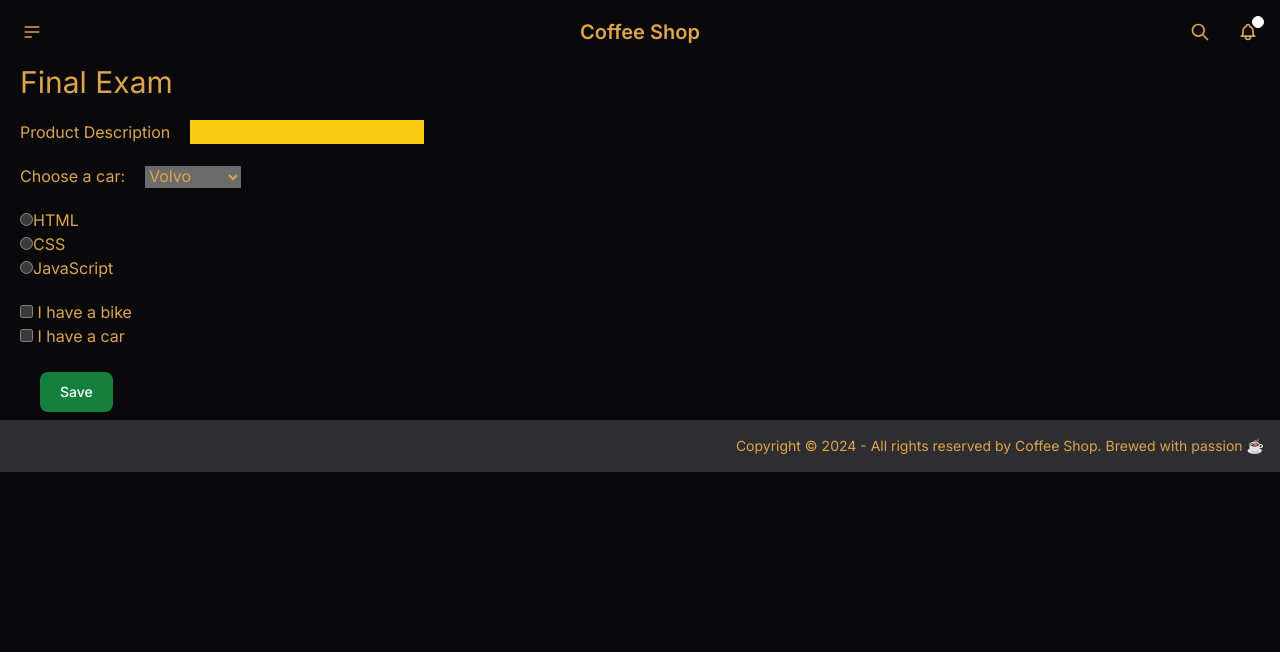
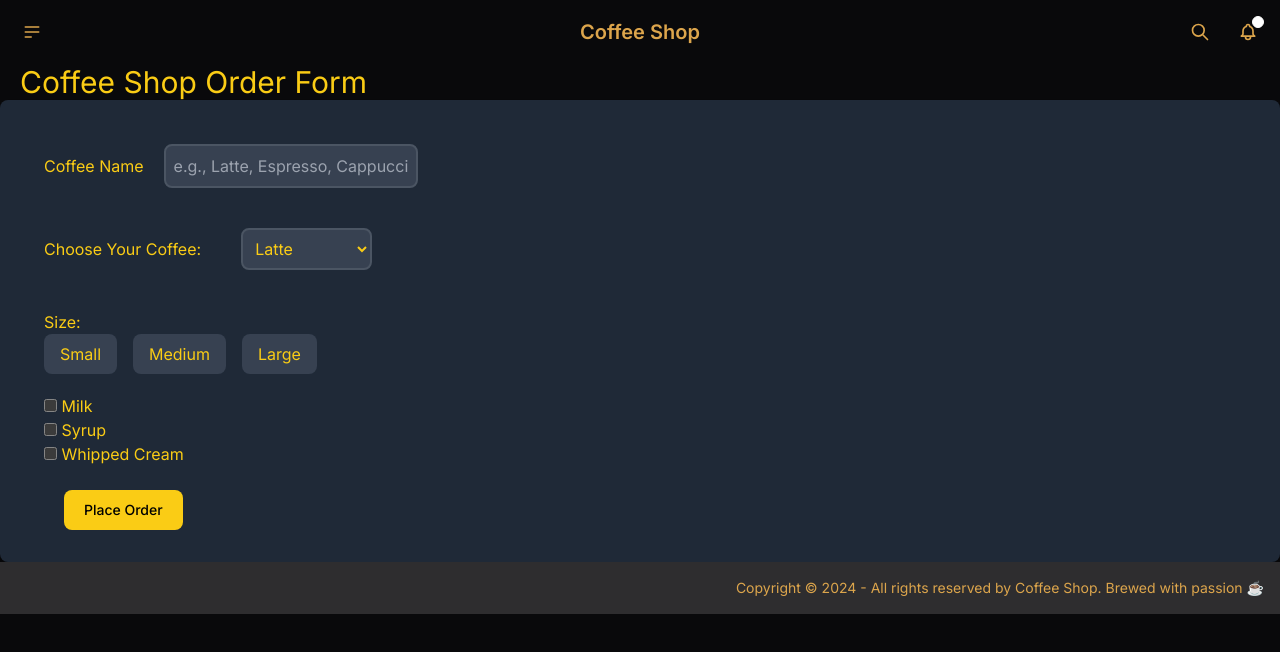
Before and after one commit to javedhumza01/exam2, a Next.js app: page /final in a window 1280 px wide. Shown: the top 652 px of the page. Built offline with nearby package versions, Linux system fonts and the light colour scheme.

Commit message:
final changes

```diff
--- a/app/final/page.tsx
+++ b/app/final/page.tsx
@@ -1,41 +1,68 @@
 export default function Page() {
-    return (
-      <>
-      <h1 className="text-3xl ml-5">Final Exam</h1>
-      <form>
-        <label htmlFor="product" className="ml-5">Product Description</label>
-        <input type="text" name="product" id="product" className="m-5 text-black bg-yellow-400"/>
+  return (
+    <>
+      <h1 className="text-3xl ml-5 text-yellow-400">Coffee Shop Order Form</h1>
+      <form className="p-6 bg-gray-800 rounded-lg shadow-md">
+
+
+        <label htmlFor="product" className="ml-5 text-yellow-400">Coffee Name</label>
+        <input
+          type="text"
+          name="product"
+          id="product"
+          className="m-5 text-yellow-400 bg-gray-700 border-2 border-gray-600 rounded-lg p-2"
+          placeholder="e.g., Latte, Espresso, Cappuccino"
+        />
         <br />
-        <label htmlFor="cars" className="mx-5">Choose a car:</label>
-        <select name="cars" id="cars">
-        <option value="volvo">Volvo</option>
-        <option value="saab">Saab</option>
-        <option value="mercedes">Mercedes</option>
-        <option value="audi">Audi</option>
+
+
+        <label htmlFor="coffee" className="mx-5 text-yellow-400">Choose Your Coffee:</label>
+        <select name="coffee" id="coffee" className="m-5 text-yellow-400 bg-gray-700 border-2 border-gray-600 rounded-lg p-2">
+          <option value="latte">Latte</option>
+          <option value="cappuccino">Cappuccino</option>
+          <option value="espresso">Espresso</option>
+          <option value="americano">Americano</option>
         </select>
 
         <br />
 
+
         <div className="ml-5 mt-5">
-        <input type="radio" id="html" name="fav_language" value="HTML" />
-        <label htmlFor="html">HTML</label><br />
-        <input type="radio" id="css" name="fav_language" value="CSS" />
-        <label htmlFor="css">CSS</label><br />
-        <input type="radio" id="javascript" name="fav_language" value="JavaScript" />
-        <label htmlFor="javascript">JavaScript</label>
+          <label className="text-yellow-400">Size:</label><br />
+          <label htmlFor="small" className="inline-block mr-4 text-yellow-400 cursor-pointer bg-gray-700 rounded-lg py-2 px-4 hover:bg-gray-600">
+            <input type="radio" id="small" name="size" value="small" className="hidden" />
+            Small
+          </label>
+          <label htmlFor="medium" className="inline-block mr-4 text-yellow-400 cursor-pointer bg-gray-700 rounded-lg py-2 px-4 hover:bg-gray-600">
+            <input type="radio" id="medium" name="size" value="medium" className="hidden" />
+            Medium
+          </label>
+          <label htmlFor="large" className="inline-block text-yellow-400 cursor-pointer bg-gray-700 rounded-lg py-2 px-4 hover:bg-gray-600">
+            <input type="radio" id="large" name="size" value="large" className="hidden" />
+            Large
+          </label>
         </div>
 
-        <div className="ml-5 mt-5">
-        <input type="checkbox" id="vehicle1" name="vehicle1" value="Bike" />
-        <label htmlFor="vehicle1"> I have a bike</label><br />
-        <input type="checkbox" id="vehicle2" name="vehicle2" value="Car" />
-        <label htmlFor="vehicle2"> I have a car</label><br />
+
+        <div className="ml-5 mt-5 text-yellow-400">
+          <input type="checkbox" id="milk" name="milk" value="milk" />
+          <label htmlFor="milk"> Milk</label><br />
+          <input type="checkbox" id="syrup" name="syrup" value="syrup" />
+          <label htmlFor="syrup"> Syrup</label><br />
+          <input type="checkbox" id="whipped_cream" name="whipped_cream" value="whipped_cream" />
+          <label htmlFor="whipped_cream"> Whipped Cream</label>
         </div>
 
         <br />
 
-        <button className="ml-10 focus:outline-none text-white bg-green-700 hover:bg-green-800 focus:ring-4 focus:ring-green-300 font-medium rounded-lg text-sm px-5 py-2.5 me-2 mb-2 dark:bg-green-600 dark:hover:bg-green-700 dark:focus:ring-green-800" type="submit">Save</button>
+
+        <button
+          className="ml-10 focus:outline-none text-black bg-yellow-400 hover:bg-yellow-500 focus:ring-4 focus:ring-yellow-300 font-medium rounded-lg text-sm px-5 py-2.5 me-2 mb-2 dark:bg-yellow-500 dark:hover:bg-yellow-600 dark:focus:ring-yellow-700"
+          type="submit"
+        >
+          Place Order
+        </button>
       </form>
-      </>
-    );
-  }
+    </>
+  );
+}
```
